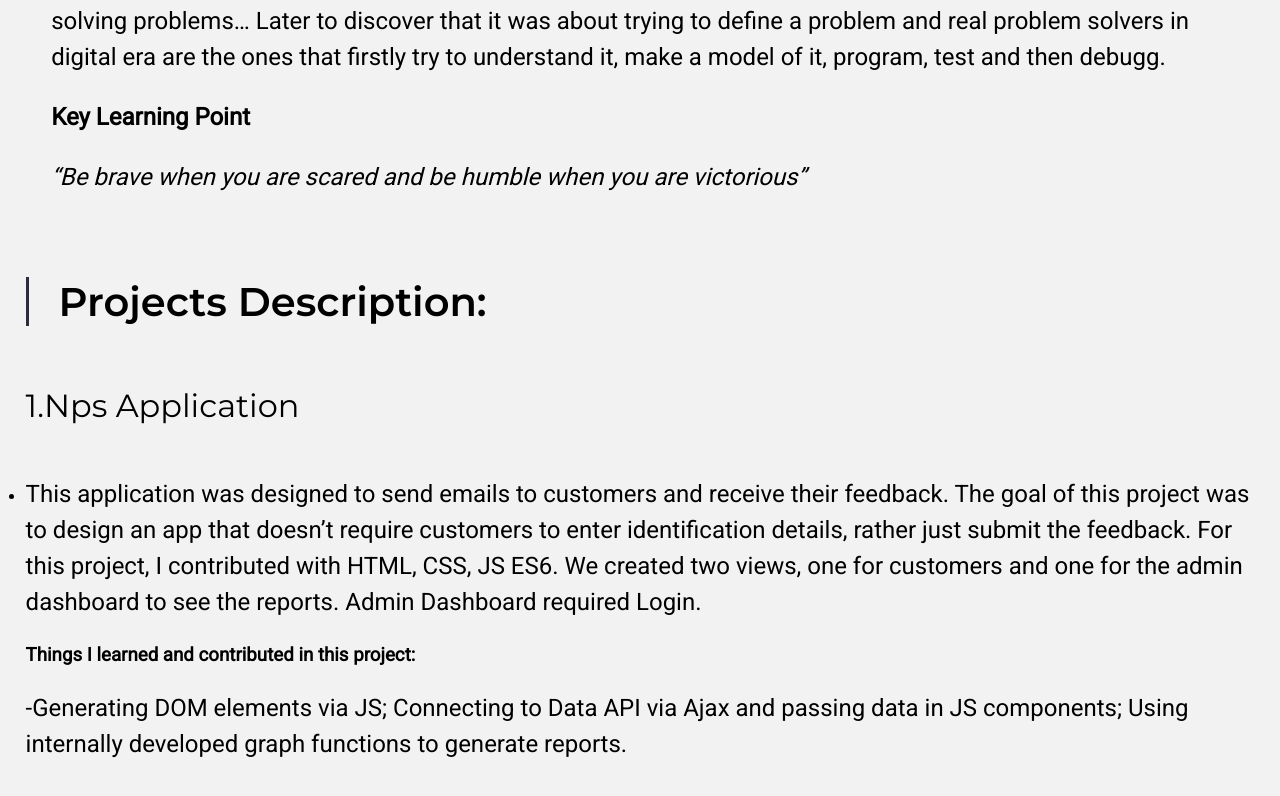
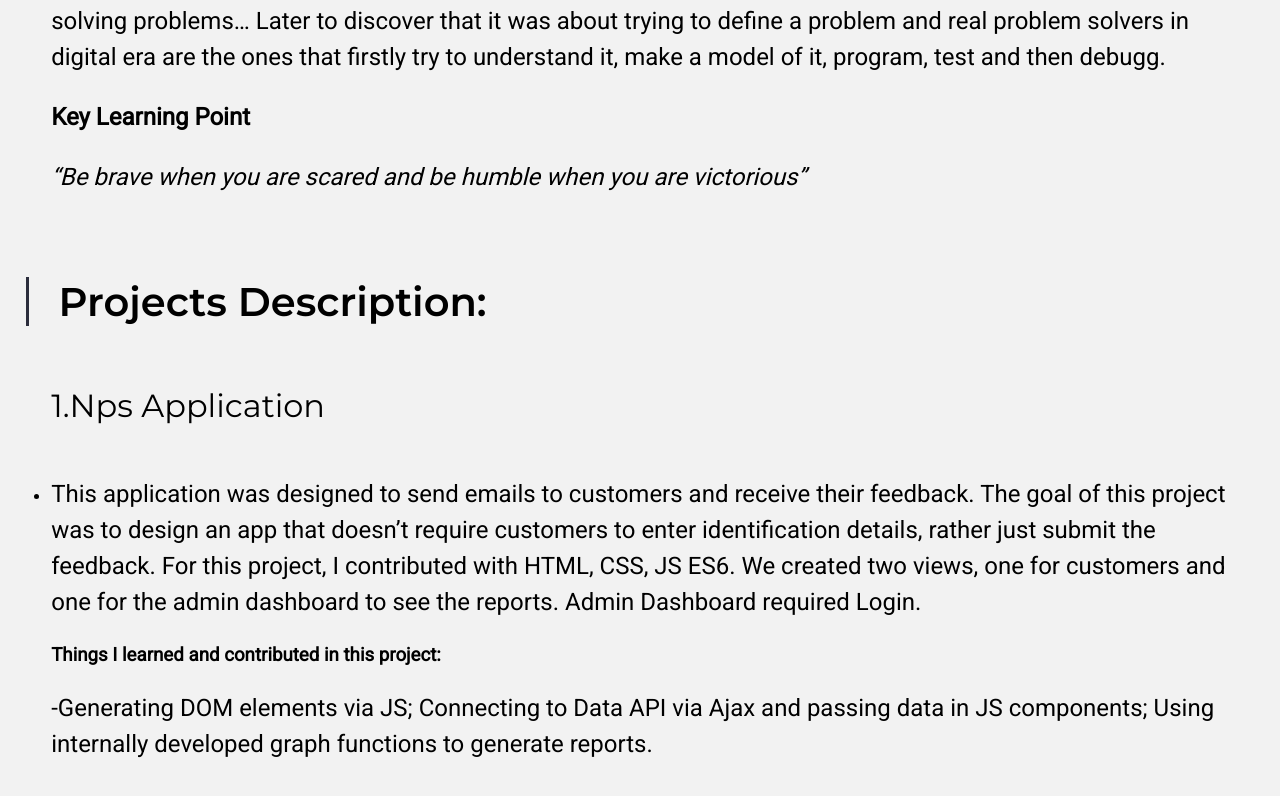
Before and after one commit to rlaurentiu4/laurentiu-rosu_cv_app, a React app: page / in a window 1280 px wide. Shown: the part 3581-4377 px from the top of the page. Built offline with nearby package versions, Linux system fonts and the light colour scheme.

Commit message:
Added Margin
for experience container

```diff
--- a/src/components/projects.jsx
+++ b/src/components/projects.jsx
@@ -8,7 +8,7 @@ class Projects extends React.Component {
   renderProjects() {
     let data = this.props.userInfo;
     const listItems = data.map((data) => (
-      <div key={data.id} className="mg_bott anim_fade-in">
+      <div key={data.id} className="big_mg mg_bott anim_fade-in">
         <ul>
           <div class="disp_flex">
             <h2>{data.id}.</h2>
--- a/src/utilities/eduData.js
+++ b/src/utilities/eduData.js
@@ -25,7 +25,7 @@ class Education {
 
 const eduLaur = new Education(
   'Mathematics - Computer Science',
-  '2010-2014',
+  '2010 - 2014',
   'Colegiul "Stefan Odobleja"',
   'Craiova'
 );
```
Also changed, not shown: 2 other files (tests, documents, lock files or other folders).
